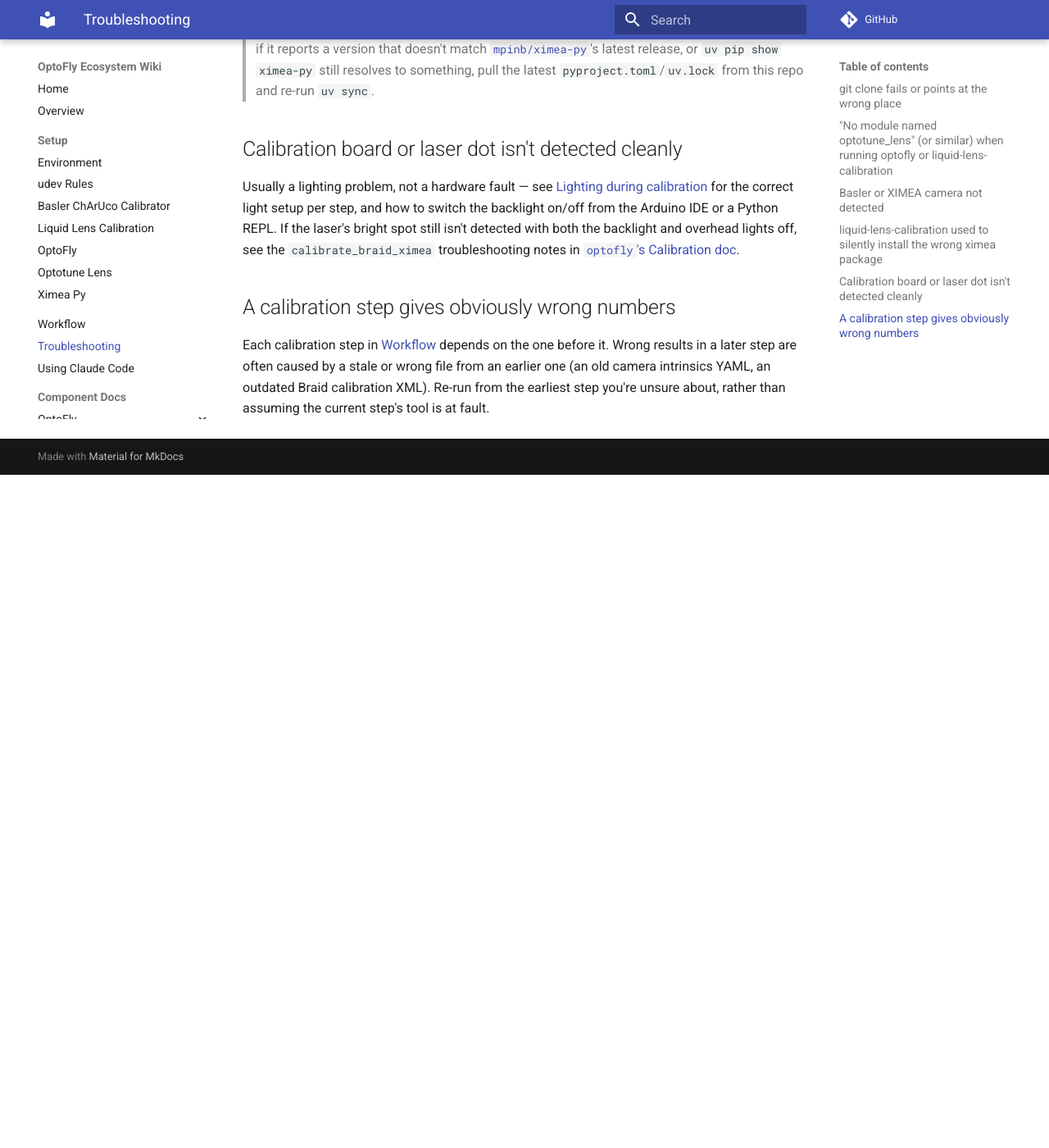
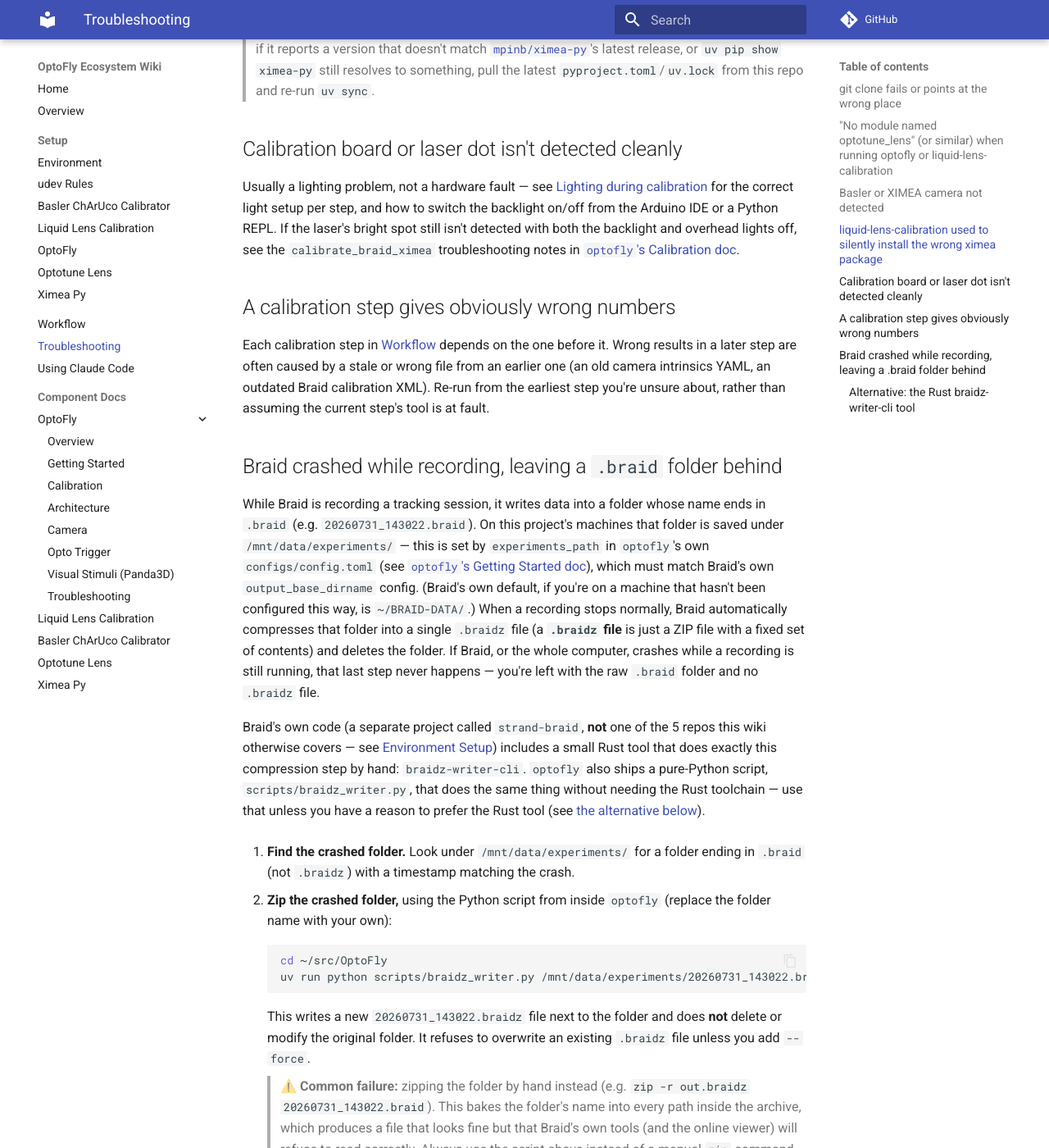
Before and after one commit to mpinb/optofly-docs, an MkDocs documentation site: the page built from docs/troubleshooting.md, in a window 1280 px wide and 1400 px high, scrolled down 1230 px. Shown: the whole window at 82% size. Built offline with MkDocs 1.6.1 and Material for MkDocs 9.7.7, drawn with Linux system fonts in a browser that asks for light colours; comment, search, counter and statistics services are not loaded; before the commit the page ends 1809 px from its top, so only the background shows below that; some of the changed text lies outside the part shown.

Commit message:
Document recovering a crashed Braid recording (.braid -> .braidz)
Adds a troubleshooting entry covering the case where Braid or the
machine crashes mid-recording and never zips its .braid working folder
into a .braidz file. Recommends optofly's new stdlib-only
scripts/braidz_writer.py, with strand-braid's Rust braidz-writer-cli
documented as a fallback (including a real gotcha found by testing it:
its default output naming produces a doubled foo.braid.braidz unless
--dest is passed explicitly).

Co-Authored-By: Claude Sonnet 5 <noreply@anthropic.com>

````diff
--- a/docs/troubleshooting.md
+++ b/docs/troubleshooting.md
@@ -71,3 +71,107 @@ it. Wrong results in a later step are often caused by a stale or wrong
 file from an earlier one (an old camera intrinsics YAML, an outdated Braid
 calibration XML). Re-run from the earliest step you're unsure about,
 rather than assuming the current step's tool is at fault.
+
+## Braid crashed while recording, leaving a `.braid` folder behind
+
+While Braid is recording a tracking session, it writes data into a folder
+whose name ends in `.braid` (e.g. `20260731_143022.braid`). On this
+project's machines that folder is saved under `/mnt/data/experiments/` —
+this is set by `experiments_path` in `optofly`'s own
+`configs/config.toml` (see
+[`optofly`'s Getting Started doc](repos/optofly/getting-started.md)), which
+must match Braid's own `output_base_dirname` config. (Braid's own default,
+if you're on a machine that hasn't been configured this way, is
+`~/BRAID-DATA/`.) When a recording stops normally, Braid
+automatically compresses that folder into a single `.braidz` file (a
+**`.braidz` file** is just a ZIP file with a fixed set of contents) and
+deletes the folder. If Braid, or the whole computer, crashes while a
+recording is still running, that last step never happens — you're left
+with the raw `.braid` folder and no `.braidz` file.
+
+Braid's own code (a separate project called `strand-braid`, **not** one of
+the 5 repos this wiki otherwise covers — see
+[Environment Setup](setup/environment.md#4-braid)) includes a small Rust
+tool that does exactly this compression step by hand:
+`braidz-writer-cli`. `optofly` also ships a pure-Python script,
+`scripts/braidz_writer.py`, that does the same thing without needing the
+Rust toolchain — use that unless you have a reason to prefer the Rust tool
+(see [the alternative below](#alternative-the-rust-braidz-writer-cli-tool)).
+
+1. **Find the crashed folder.** Look under `/mnt/data/experiments/` for a
+    folder ending in `.braid` (not `.braidz`) with a timestamp matching the
+    crash.
+
+2. **Zip the crashed folder,** using the Python script from inside
+    `optofly` (replace the folder name with your own):
+
+    ```bash
+    cd ~/src/OptoFly
+    uv run python scripts/braidz_writer.py /mnt/data/experiments/20260731_143022.braid
+    ```
+
+    This writes a new `20260731_143022.braidz` file next to the folder and
+    does **not** delete or modify the original folder. It refuses to
+    overwrite an existing `.braidz` file unless you add `--force`.
+
+    > ⚠️ **Common failure:** zipping the folder by hand instead (e.g.
+    > `zip -r out.braidz 20260731_143022.braid`). This bakes the folder's
+    > name into every path inside the archive, which produces a file that
+    > looks fine but that Braid's own tools (and the online viewer) will
+    > refuse to read correctly. Always use the script above instead of a
+    > manual `zip` command.
+
+3. **Check the result** before deleting anything:
+
+    ```bash
+    unzip -l /mnt/data/experiments/20260731_143022.braidz
+    ```
+
+    You should see plain filenames with no folder prefix — `README.md`,
+    `braid_metadata.yml`, `kalman_estimates.csv.gz`, and similar. If you see
+    `20260731_143022.braid/README.md` instead, something went wrong in step
+    2 above.
+
+    > ⚠️ **Common failure:** the last second or so of tracking data is
+    > missing or unreadable in the new file. This is expected, not a
+    > mistake in these steps — Braid only writes data to disk roughly once
+    > per second, so anything not yet written at the exact moment of the
+    > crash is genuinely lost. Everything recorded before that point should
+    > still be intact.
+
+4. **Clean up.** Once the `.braidz` file checks out, it's safe to delete
+    the original `.braid` folder — this is the same cleanup Braid would
+    have done itself on a normal, non-crash shutdown.
+
+### Alternative: the Rust `braidz-writer-cli` tool
+
+If you'd rather use Braid's own Rust tool instead of the Python script in
+step 2 above, build it once from inside `strand-braid` (assumes that repo
+is already on this machine, typically at `~/src/strand-braid` — it's
+needed to build Braid itself):
+
+```bash
+cd ~/src/strand-braid
+cargo build --release -p braidz-writer-cli
+```
+
+Then run it, **always passing `--dest` explicitly**:
+
+```bash
+~/src/strand-braid/target/release/braidz-writer-cli \
+  /mnt/data/experiments/20260731_143022.braid \
+  --dest /mnt/data/experiments/20260731_143022.braidz
+```
+
+> ⚠️ **Common failure:** omitting `--dest`. Without it, this tool's
+> default naming produces `20260731_143022.braid.braidz` (a doubled-up
+> `.braid.braidz` extension), not the clean `20260731_143022.braidz` name
+> Braid itself would use — a quirk in the tool's own default-name logic,
+> confirmed by running it. Passing `--dest` explicitly sidesteps it
+> entirely.
+
+> ⚠️ **Common failure:** `cargo: command not found`. `cargo` is Rust's
+> build tool — the same one used to build Braid itself. If it's missing,
+> Rust isn't installed on this machine; see Braid's own setup docs
+> (installing Braid and Rust is outside this wiki's scope, as noted in
+> [Environment Setup](setup/environment.md#4-braid)).
````
Also changed, not shown: docs/workflow.md (+5 -0 lines).
